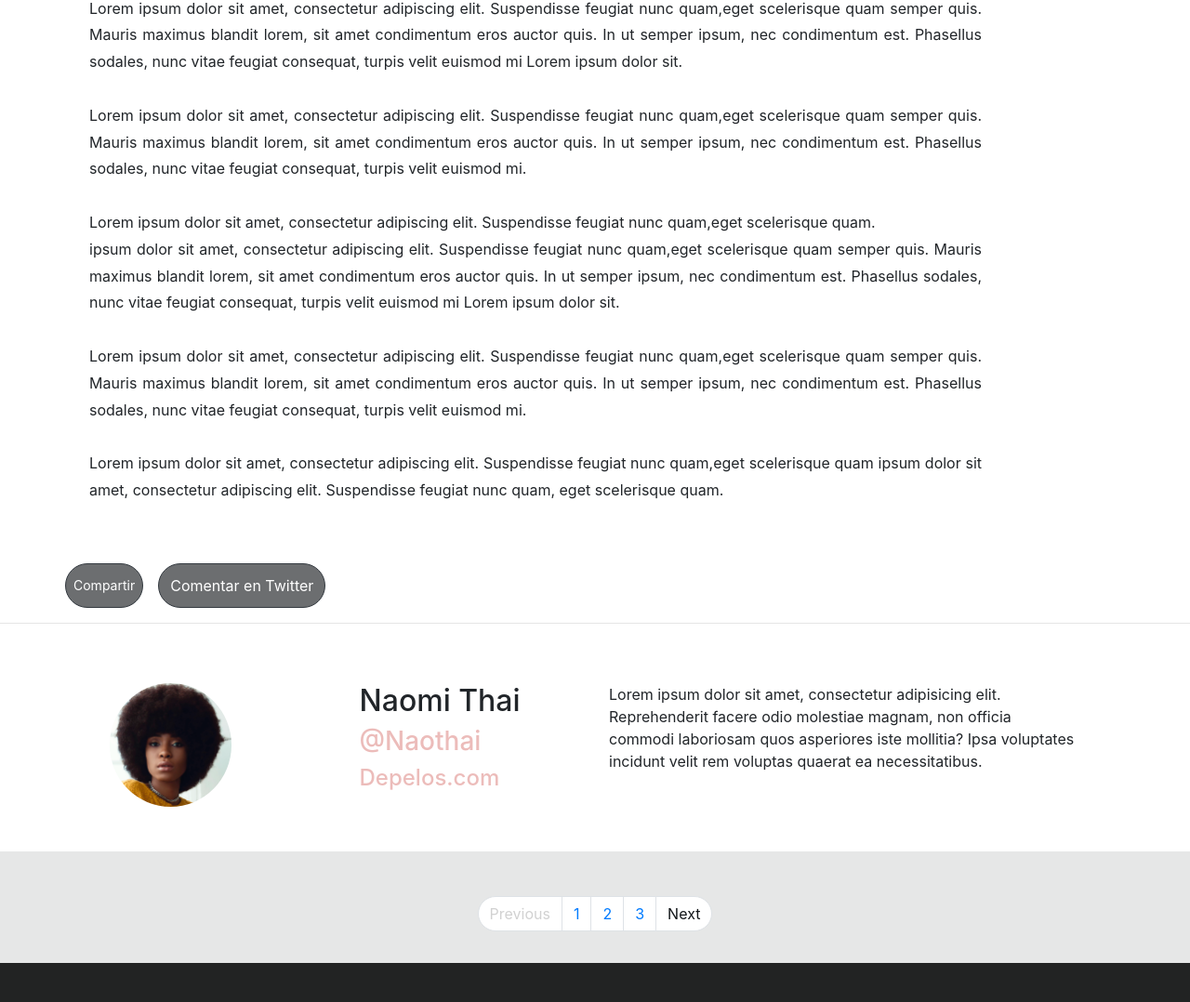
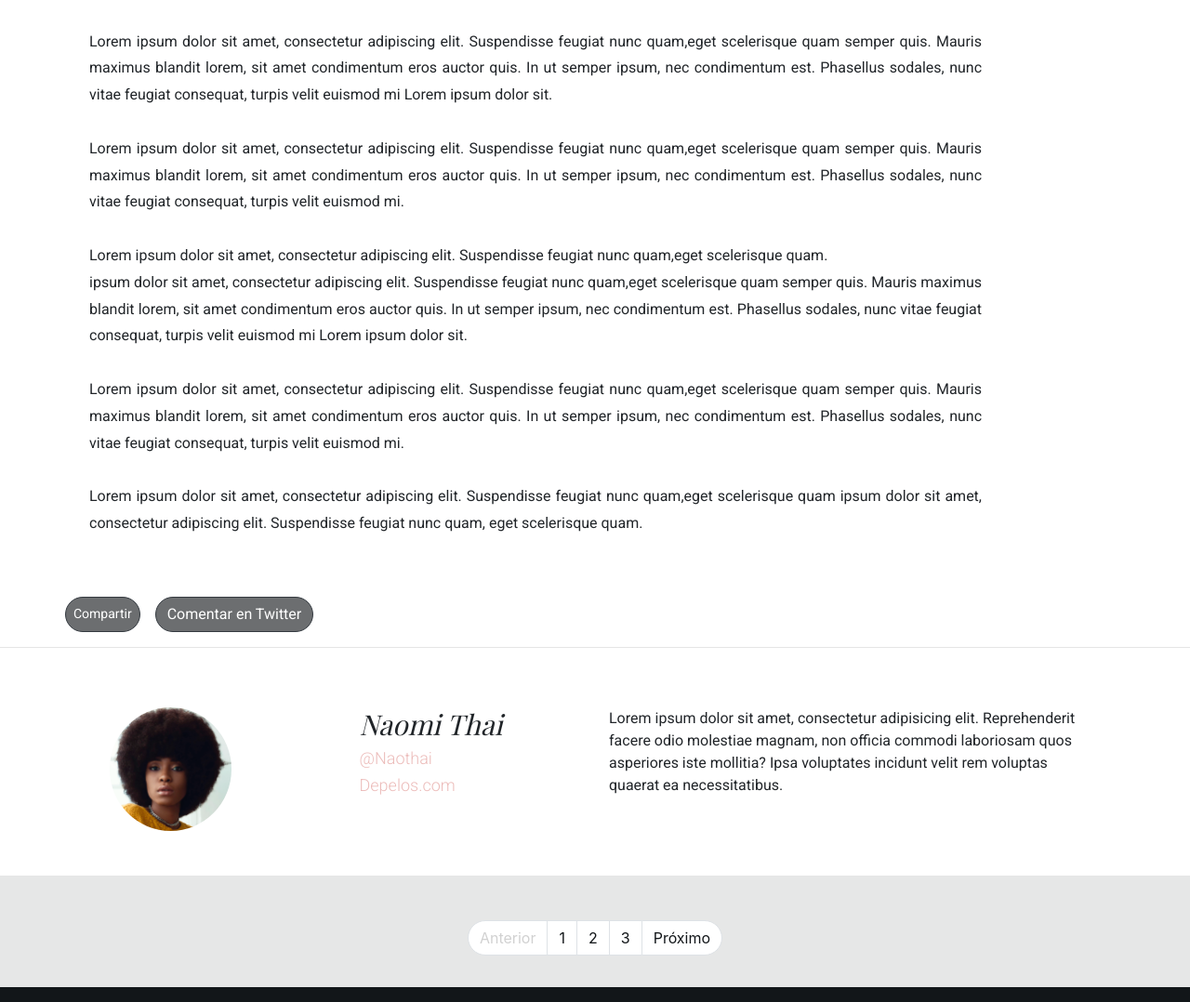
Before and after one commit to carolinkakao/blogbarbershop, a plain HTML site: page index.html in a window 1280 px wide. Shown: the part 1131-2209 px from the top of the page at 93% size. Drawn offline with nearby package versions, Linux system fonts and the light colour scheme; a web font is replaced by a local one.

Commit message:
cambiando fuentes y colores tipografia

```diff
--- a/assets/sass/base/_typography.scss
+++ b/assets/sass/base/_typography.scss
@@ -1,11 +1,43 @@
+.contenido__titulo{
+    font-family: $playfair;
+    font-size: $large;
+    font-weight: $regular;
 
+}
 
+.contenido__parrafo{
+    font-family: $roboto;
+    font-size: $medium;
+    font-weight: $regular;
 
+}
+.boton{
+    font-family: $roboto;
+    font-size: $small;
+    font-weight: $regular;
+}
+.seccion__contacto-naomi{
+    font-family: $playfair;
+    font-style: italic;
+    font-size: $x-large;
+    font-weight: $regular;
+}
+.seccion__contacto-redsocial{
+    font-family: $roboto;
+    font-size: $large;
+    font-weight: $p-light;
+}
 
-
-
-
-
+.seccion__contacto-paginaweb{
+    font-family: $roboto;
+    font-size: $large;
+    font-weight: $p-light;
+}
+.seccion__contacto-parrafo{
+    font-family: $roboto;
+    font-size: $medium;
+    font-weight: $regular;
+}
 
 
 
@@ -13,4 +45,6 @@
 .header__titulo{
     font-family: $playfair;
     font-style: italic;
+    font-size: $xx-large;
+    font-weight: $p-black;
 }
--- a/assets/sass/components/_pagination.scss
+++ b/assets/sass/components/_pagination.scss
@@ -9,3 +9,10 @@
     border-bottom-right-radius:1.25rem;
     color:$eerie-black;
 }
+.page-link{
+text-decoration: none;
+color:$eerie-black;
+
+&:hover{
+    background-color: $niclel;}
+}
--- a/assets/sass/layout/_footer.scss
+++ b/assets/sass/layout/_footer.scss
@@ -1,4 +1,5 @@
 .footer{
-    background-color:$raisin-black;
+    background-color:$eerie-black;
     text-align: center;
+    height: 160px;
 }
--- a/index.html
+++ b/index.html
@@ -24,22 +24,22 @@
   <button class="navbar-toggler" type="button" data-toggle="collapse" data-target="#navbarNav" aria-controls="navbarNav" aria-expanded="false" aria-label="Toggle navigation">
     <span class="navbar-toggler-icon"></span>
   </button>
-  <div class="collapse navbar-collapse" id="navbarNav">
-    <ul class="navbar-nav ml-auto">
+  <div class="collapse navbar-collapse " id="navbarNav">
+    <ul class="navbar-nav ml-auto ">
       <li class="nav-item active">
-        <a class="nav-link" href="#">Nosotros <span class="sr-only">(current)</span></a>
+        <a class="nav-link text-white " href="#">Nosotros <span class="sr-only">(current)</span></a>
       </li>
       <li class="nav-item">
-        <a class="nav-link" href="#">Trabajos</a>
+        <a class="nav-link text-white" href="#">Trabajos</a>
       </li>
       <li class="nav-item">
-        <a class="nav-link" href="#">Blog</a>
+        <a class="nav-link text-white" href="#">Blog</a>
       </li>
       <li class="nav-item">
-        <a class="nav-link" href="#">Horas</a>
+        <a class="nav-link text-white" href="#">Horas</a>
       </li>
       <li class="nav-item">
-        <a class="nav-link" href="#">Contacto</a>
+        <a class="nav-link text-white" href="#">Contacto</a>
       </li>
     </ul>
   </div>
@@ -59,7 +59,7 @@
 <!--section contenido -->
 <section class="contenido">
   <div class="contenido__bloque pt-3">
-    <p class="contenido__parrafo"><span class=""> 12 de abril de 2018</span><br><br>Lorem
+    <p class="contenido__parrafo mt-3 "><span class="contenido__titulo"> 12 de abril de 2018</span><br><br>Lorem
       ipsum dolor sit amet, consectetur adipiscing elit. Suspendisse feugiat nunc quam,eget
       scelerisque quam semper quis. Mauris maximus blandit lorem, sit amet condimentum eros auctor quis. In ut
       semper ipsum, nec condimentum est. Phasellus sodales, nunc vitae feugiat consequat, turpis velit euismod
@@ -110,12 +110,12 @@
 
       </div>
 <div class="col-3">
-  <h2>Naomi Thai</h2>
+  <h2 class="seccion__contacto-naomi">Naomi Thai</h2>
    <h3 class="seccion__contacto-redsocial">@Naothai</h3>
    <h4 class="seccion__contacto-paginaweb">Depelos.com</h4>
 </div>
 
-<div class="col-6">
+<div class="col-6 seccion__contacto-parrafo">
   <p> Lorem ipsum dolor sit amet, consectetur adipisicing elit. Reprehenderit facere odio molestiae magnam,
     non officia commodi laboriosam quos asperiores iste mollitia? Ipsa voluptates incidunt velit rem voluptas
      quaerat ea necessitatibus.</p>
@@ -132,13 +132,13 @@
     <nav aria-label=" Page navigation example" >
       <ul class=" pagination justify-content-center">
         <li class=" page-item ">
-          <a class="article__link-anterior page-link" href="#" tabindex="-1" aria-disabled="true">Previous</a>
+          <a class="article__link-anterior page-link" href="#" tabindex="-1" aria-disabled="true">Anterior</a>
         </li>
         <li class="page-item"><a class="page-link" href="#">1</a></li>
         <li class="page-item"><a class="page-link" href="#">2</a></li>
         <li class="page-item"><a class="page-link" href="#">3</a></li>
         <li class="page-item">
-          <a class="article__link-proximo page-link" href="#">Next</a>
+          <a class="article__link-proximo page-link" href="#">Próximo</a>
         </li>
       </ul>
     </nav>
@@ -147,7 +147,8 @@
  <!-- Footer-->
  <footer class="footer  d-flex justify-content-center pt-5 ">
   <div class="container">
-<img src="assets/img/logo.png" alt="logo" >
+<img src="assets/img/logo.png" width="92px"
+height="45px" alt="logo" >
 </div>
 </footer>
 
```
Also changed, not shown: assets/css/main.css, 1 other file.
